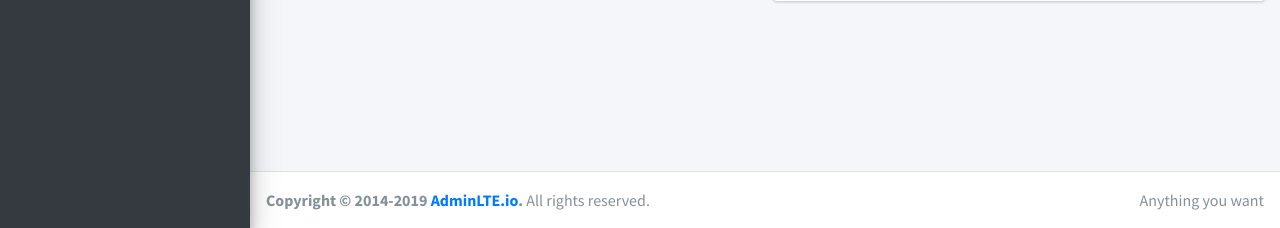
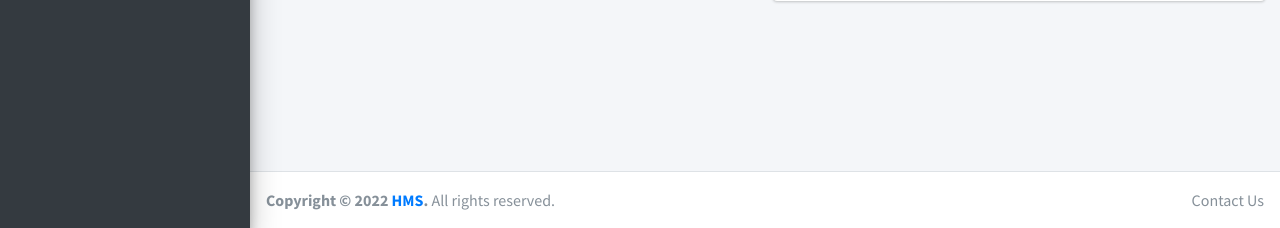
Before and after one commit to mohaali482/hms-react, a Django app: template hms/hospital/templates/hospital/index.html in a window 1280 px wide. Shown: the part 572-800 px from the top of the page. Run offline with Django 3.2, Linux system fonts and the light colour scheme; the template is opened without the code that fills it, so the values that code supplies are empty; some libraries are stand-ins or nearby versions.

Commit message:
edited views

```diff
--- a/hms/hospital/templates/hospital/index.html
+++ b/hms/hospital/templates/hospital/index.html
@@ -381,11 +381,11 @@ scratch. This page gets rid of all links and provides the needed markup only.
       <!-- Main Footer -->
       <footer class="main-footer">
         <!-- To the right -->
-        <div class="float-right d-none d-sm-inline">Anything you want</div>
+        <div class="float-right d-none d-sm-inline">Contact Us</div>
         <!-- Default to the left -->
         <strong
-          >Copyright &copy; 2014-2019
-          <a href="https://adminlte.io">AdminLTE.io</a>.</strong
+          >Copyright &copy; 2022
+          <a href="home">HMS</a>.</strong
         >
         All rights reserved.
       </footer>
```
